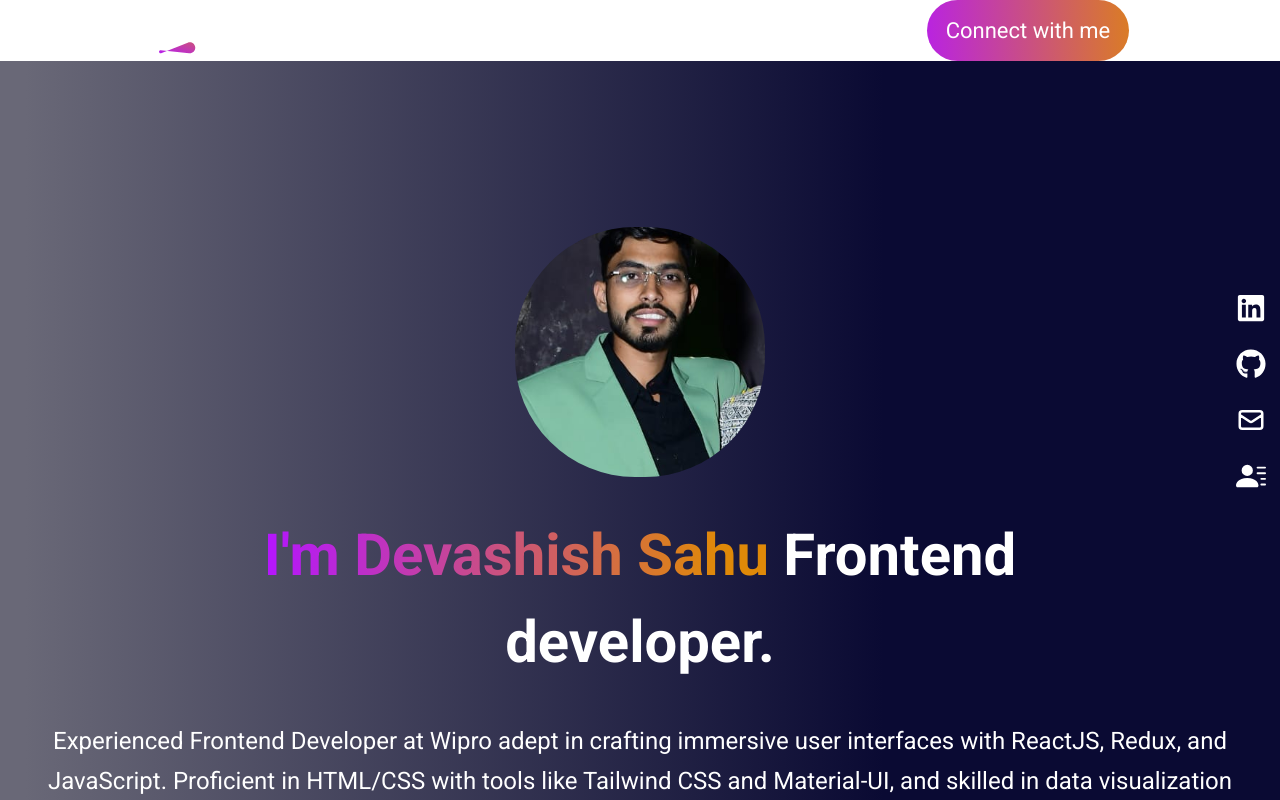
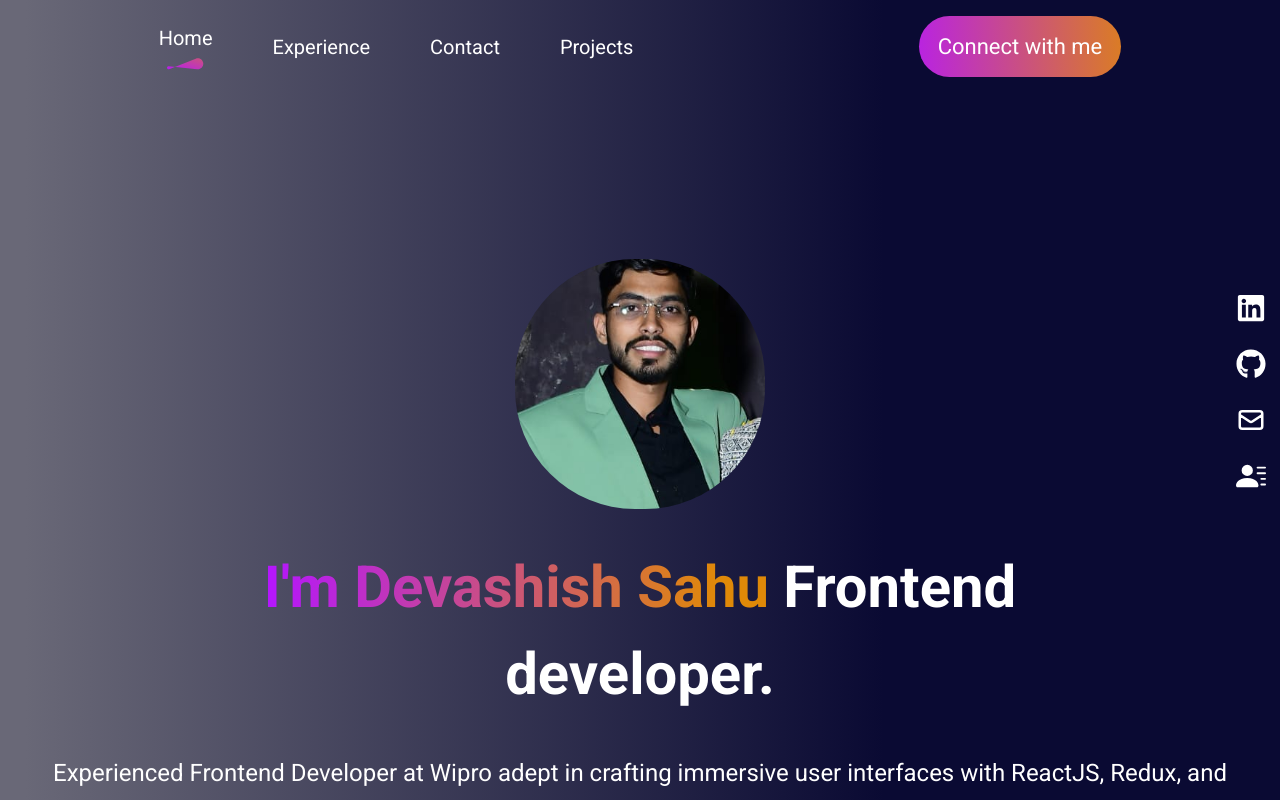
Before and after one commit to Deva9754/Portfolio, a React (Vite) app: page / in a window 1280 px wide. Shown: the top 800 px of the page. Built offline with nearby package versions, Linux system fonts and the light colour scheme.

Commit message:
wrapped inside container

```diff
--- a/src/components/navbar/Navbar.jsx
+++ b/src/components/navbar/Navbar.jsx
@@ -5,6 +5,7 @@ import menuclose from "../../assets/menu_close.svg";
 
 import { useRef, useState } from "react";
 import AnchorLink from "react-anchor-link-smooth-scroll";
+import Container from "../container/Container";
 
 const Navbar = () => {
   const [image, setImage] = useState("home");
@@ -16,9 +17,16 @@ const Navbar = () => {
     menuRef.current.style.width = "0";
   };
   return (
+    <Container>
+      <div>
         <div className="navbar">
           {/* <img src={logo} alt="Logo" /> */}
-      <img src={menuopen} onClick={openMenu} alt="" className="nav-mob-open" />
+          <img
+            src={menuopen}
+            onClick={openMenu}
+            alt=""
+            className="nav-mob-open"
+          />
           <ul ref={menuRef} className="nav-menu">
             <img
               src={menuclose}
@@ -31,7 +39,11 @@ const Navbar = () => {
               {image === "home" ? <img src={abc} alt="" /> : <></>}
             </li>
             <li>
-          <AnchorLink className="anchor-link" offset={50} href="#experience">
+              <AnchorLink
+                className="anchor-link"
+                offset={50}
+                href="#experience"
+              >
                 <p onClick={() => setImage("experince")}>Experience</p>
               </AnchorLink>
               {image === "experience" ? <img src={abc} alt="" /> : <></>}
@@ -63,6 +75,8 @@ const Navbar = () => {
             </AnchorLink>
           </div>
         </div>
+      </div>
+    </Container>
   );
 };
 export default Navbar;
```
Lines whose indentation alone changed are shown as unchanged.
